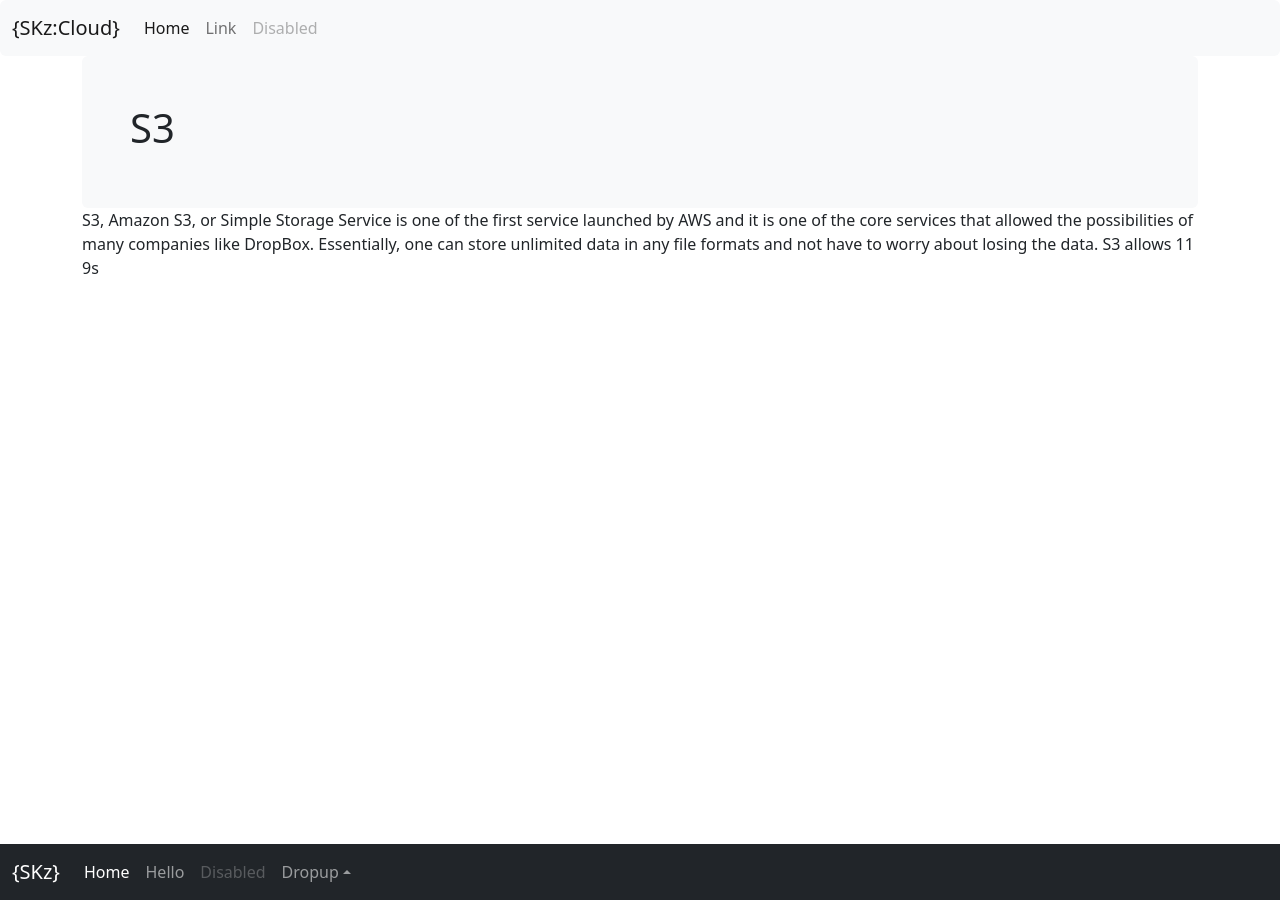
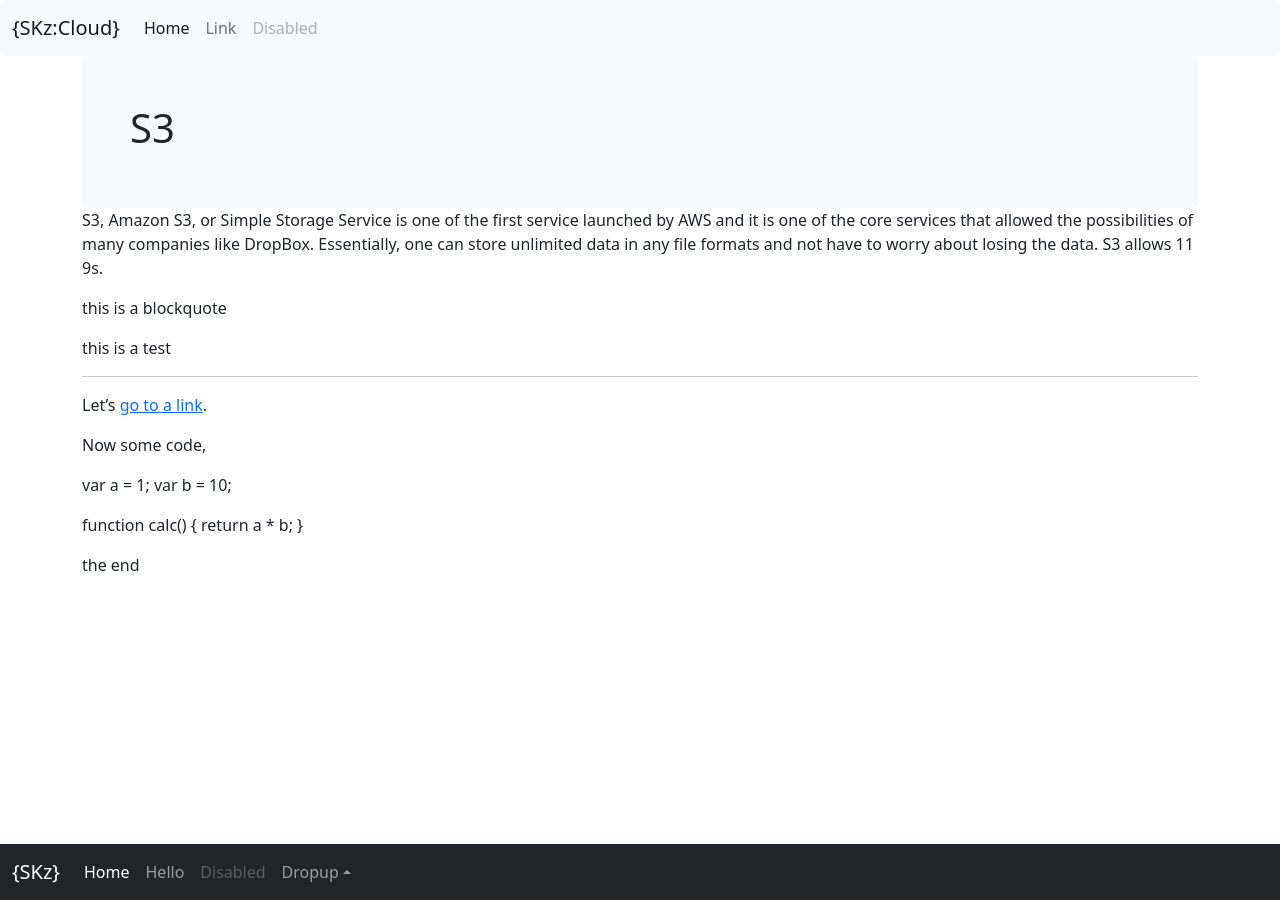
Before and after one commit to s-kazi/s-kazi.github.io, a Jekyll site: the page built from aws/s3/what-is-s3.markdown, in a window 1280 px wide. Built offline with Jekyll 4.4.1, drawn with Linux system fonts in a browser that asks for light colours; nearby versions of some CDN libraries.

Commit message:
random markdown

```diff
--- a/aws/s3/what-is-s3.markdown
+++ b/aws/s3/what-is-s3.markdown
@@ -4,4 +4,23 @@ title: S3
 permalink: /aws-s3/
 ---
 
-S3, Amazon S3, or Simple Storage Service is one of the first service launched by AWS and it is one of the core services that allowed the possibilities of many companies like DropBox. Essentially, one can store unlimited data in any file formats and not have to worry about losing the data. S3 allows 11 9s
+S3, Amazon S3, or Simple Storage Service is one of the first service launched by AWS and it is one of the core services that allowed the possibilities of many companies like DropBox. Essentially, one can store unlimited data in any file formats and not have to worry about losing the data. S3 allows 11 9s.
+
+> this is a blockquote
+
+this is a test
+
+---
+
+Let's [go to a link](/).
+
+Now some code,
+
+  var a = 1;
+  var b = 10;
+
+  function calc() {
+    return a * b;
+  }
+
+the end
```
